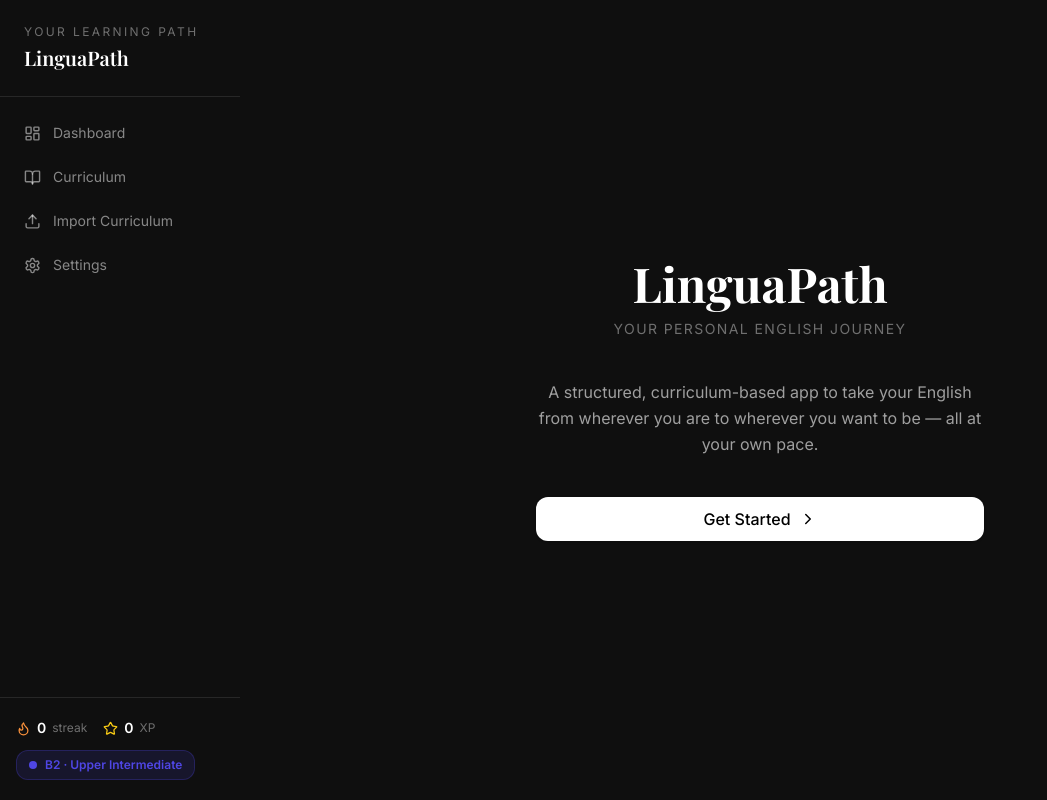
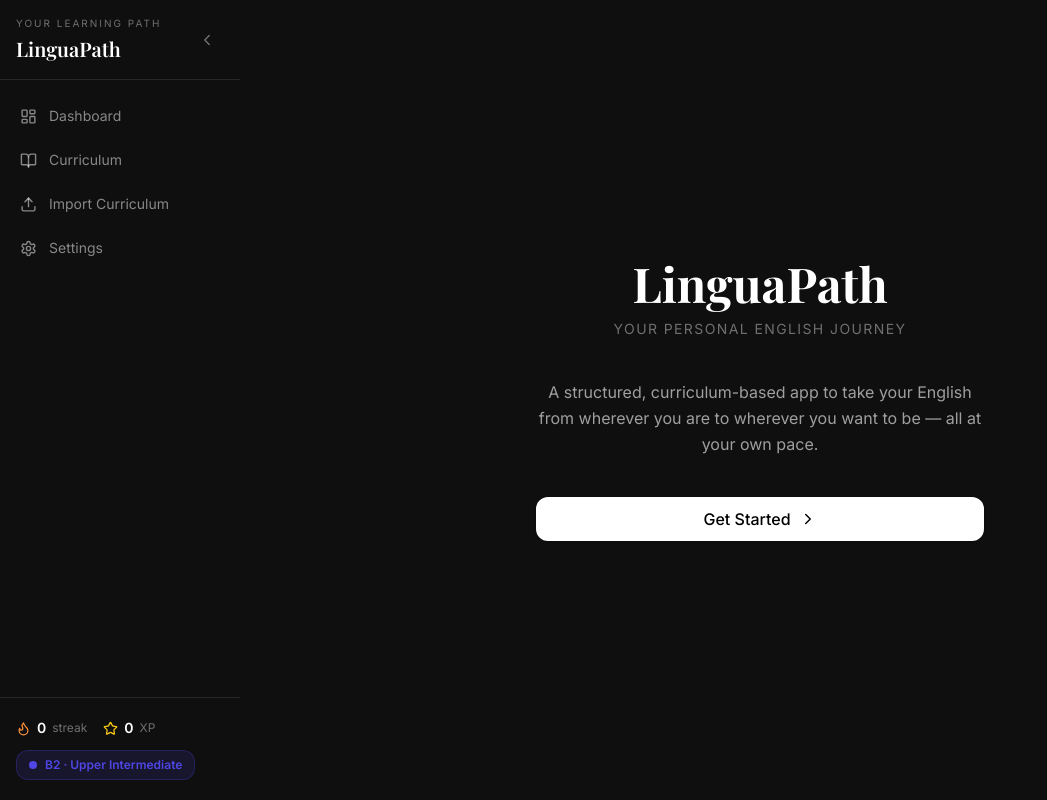
Before and after one commit to arrizkyhp/linguapath, a Next.js app: page /onboarding in a window 1280 px wide. Shown: the whole page, without its empty margins (0-1047 px from the left). Built offline with nearby package versions, Linux system fonts and the light colour scheme.

Commit message:
fix: sidebar minimize

```diff
--- a/src/components/AppLayout.tsx
+++ b/src/components/AppLayout.tsx
@@ -6,6 +6,7 @@ import type { AppState } from "@/types/curriculum"
 
 export default function AppLayout({ children }: { children: React.ReactNode }) {
   const [state, setState] = useState<AppState | null>(null)
+  const [minimized, setMinimized] = useState(false)
 
   useEffect(() => {
     setState(loadState())
@@ -14,12 +15,23 @@ export default function AppLayout({ children }: { children: React.ReactNode }) {
     return () => window.removeEventListener("linguapath-state-update", handler)
   }, [])
 
+  useEffect(() => {
+    const saved = localStorage.getItem("sidebar-minimized")
+    if (saved !== null) {
+      setMinimized(saved === "true")
+    }
+  }, [])
+
+  useEffect(() => {
+    localStorage.setItem("sidebar-minimized", String(minimized))
+  }, [minimized])
+
   if (!state) return null
 
   return (
     <div className="flex min-h-screen bg-neutral-50">
-      <Sidebar level={state.current_level} xp={state.total_xp} streak={state.streak_days} />
-      <main className="ml-60 flex-1 min-h-screen">{children}</main>
+      <Sidebar level={state.current_level} xp={state.total_xp} streak={state.streak_days} minimized={minimized} onToggle={() => setMinimized(!minimized)} />
+      <main className="flex-1 min-h-screen transition-all duration-300" style={{ marginLeft: minimized ? '5rem' : '15rem' }}>{children}</main>
     </div>
   )
 }
--- a/src/components/Sidebar.tsx
+++ b/src/components/Sidebar.tsx
@@ -1,40 +1,71 @@
-"use client"
-import Link from "next/link"
-import { usePathname } from "next/navigation"
-import { LayoutDashboard, BookOpen, Upload, Settings, Flame, Star } from "lucide-react"
-import { cn } from "@/lib/utils"
-import { LEVEL_CONFIG } from "@/lib/config"
-import type { CEFRLevel } from "@/types/curriculum"
+"use client";
+import Link from "next/link";
+import { usePathname } from "next/navigation";
+import {
+  LayoutDashboard,
+  BookOpen,
+  Upload,
+  Settings,
+  Flame,
+  Star,
+  ChevronLeft,
+  ChevronRight,
+} from "lucide-react";
+import { cn } from "@/lib/utils";
+import { LEVEL_CONFIG } from "@/lib/config";
+import type { CEFRLevel } from "@/types/curriculum";
 
 const NAV = [
   { href: "/dashboard", icon: LayoutDashboard, label: "Dashboard" },
   { href: "/curriculum", icon: BookOpen, label: "Curriculum" },
   { href: "/import", icon: Upload, label: "Import Curriculum" },
   { href: "/settings", icon: Settings, label: "Settings" },
-]
+];
 
 interface SidebarProps {
   level: CEFRLevel
   xp: number
   streak: number
+  minimized: boolean
+  onToggle: () => void
 }
 
-export default function Sidebar({ level, xp, streak }: SidebarProps) {
+export default function Sidebar({ level, xp, streak, minimized, onToggle }: SidebarProps) {
   const pathname = usePathname()
   const cfg = LEVEL_CONFIG[level]
 
   return (
-    <aside className="fixed left-0 top-0 h-screen w-60 bg-[#0f0f0f] flex flex-col z-40">
-      {/* Logo */}
-      <div className="px-6 py-6 border-b border-white/10">
-        <div className="text-xs tracking-[0.2em] uppercase text-white/40 mb-1">Your Learning Path</div>
-        <div className="font-serif text-xl font-semibold text-white">LinguaPath</div>
+    <aside
+      className={cn(
+        "fixed left-0 top-0 h-screen bg-[#0f0f0f] flex flex-col z-40 transition-all duration-300",
+        minimized ? "w-16" : "w-60",
+      )}
+    >
+      {/* Header with toggle */}
+      <div className="px-4 py-4 border-b border-white/10 flex items-center justify-between">
+        {!minimized && (
+          <div>
+            <div className="text-[10px] tracking-[0.2em] uppercase text-white/40 mb-1">
+              Your Learning Path
+            </div>
+            <div className="font-serif text-xl font-semibold text-white">
+              LinguaPath
+            </div>
+          </div>
+        )}
+        <button
+          onClick={onToggle}
+          className="p-2 rounded-lg text-white/40 hover:text-white hover:bg-white/10 transition-colors"
+          title={minimized ? "Expand sidebar" : "Minimize sidebar"}
+        >
+          {minimized ? <ChevronRight size={18} /> : <ChevronLeft size={18} />}
+        </button>
       </div>
 
       {/* Nav */}
-      <nav className="flex-1 px-3 py-4 space-y-1">
+      <nav className="flex-1 px-2 py-4 space-y-1">
         {NAV.map(({ href, icon: Icon, label }) => {
-          const active = pathname.startsWith(href)
+          const active = pathname.startsWith(href);
           return (
             <Link
               key={href}
@@ -43,17 +74,19 @@ export default function Sidebar({ level, xp, streak }: SidebarProps) {
                 "flex items-center gap-3 px-3 py-2.5 rounded-lg text-sm transition-colors",
                 active
                   ? "bg-white/10 text-white font-medium"
-                  : "text-white/50 hover:text-white/80 hover:bg-white/5"
+                  : "text-white/50 hover:text-white/80 hover:bg-white/5",
               )}
+              title={minimized ? label : undefined}
             >
               <Icon size={17} />
-              {label}
+              {!minimized && <span>{label}</span>}
             </Link>
-          )
+          );
         })}
       </nav>
 
       {/* Bottom: XP, Streak, Level */}
+      {!minimized && (
         <div className="px-4 py-5 border-t border-white/10 space-y-3">
           <div className="flex gap-4">
             <div className="flex items-center gap-1.5 text-sm">
@@ -69,12 +102,20 @@ export default function Sidebar({ level, xp, streak }: SidebarProps) {
           </div>
           <div
             className="inline-flex items-center gap-2 px-3 py-1.5 rounded-lg text-xs font-semibold"
-          style={{ background: cfg.color + "22", color: cfg.color, border: `1px solid ${cfg.color}44` }}
+            style={{
+              background: cfg.color + "22",
+              color: cfg.color,
+              border: `1px solid ${cfg.color}44`,
+            }}
           >
-          <span className="w-2 h-2 rounded-full" style={{ background: cfg.color }} />
+            <span
+              className="w-2 h-2 rounded-full"
+              style={{ background: cfg.color }}
+            />
             {cfg.label} · {cfg.description}
           </div>
         </div>
+      )}
     </aside>
-  )
+  );
 }
```
Lines whose indentation alone changed are shown as unchanged.
